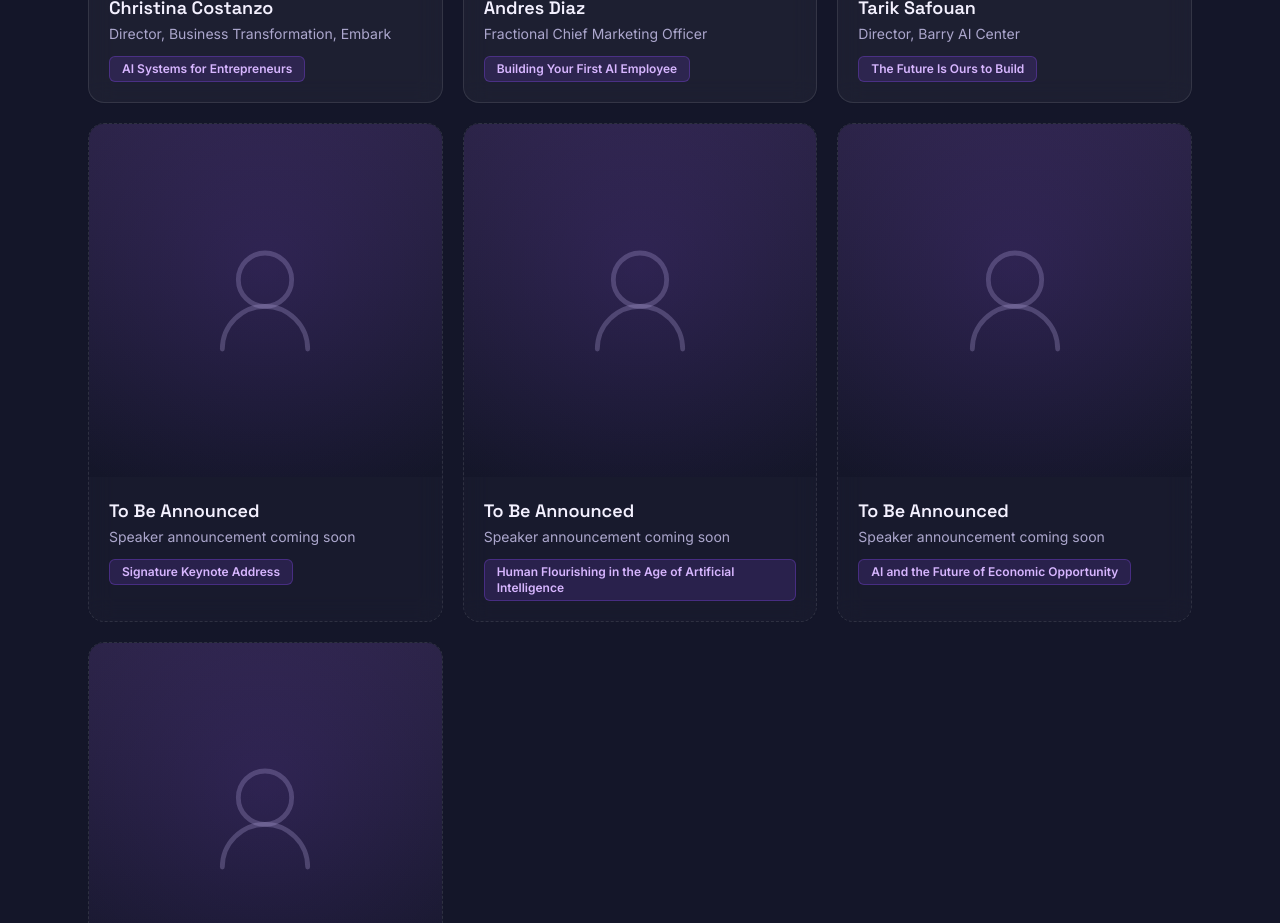
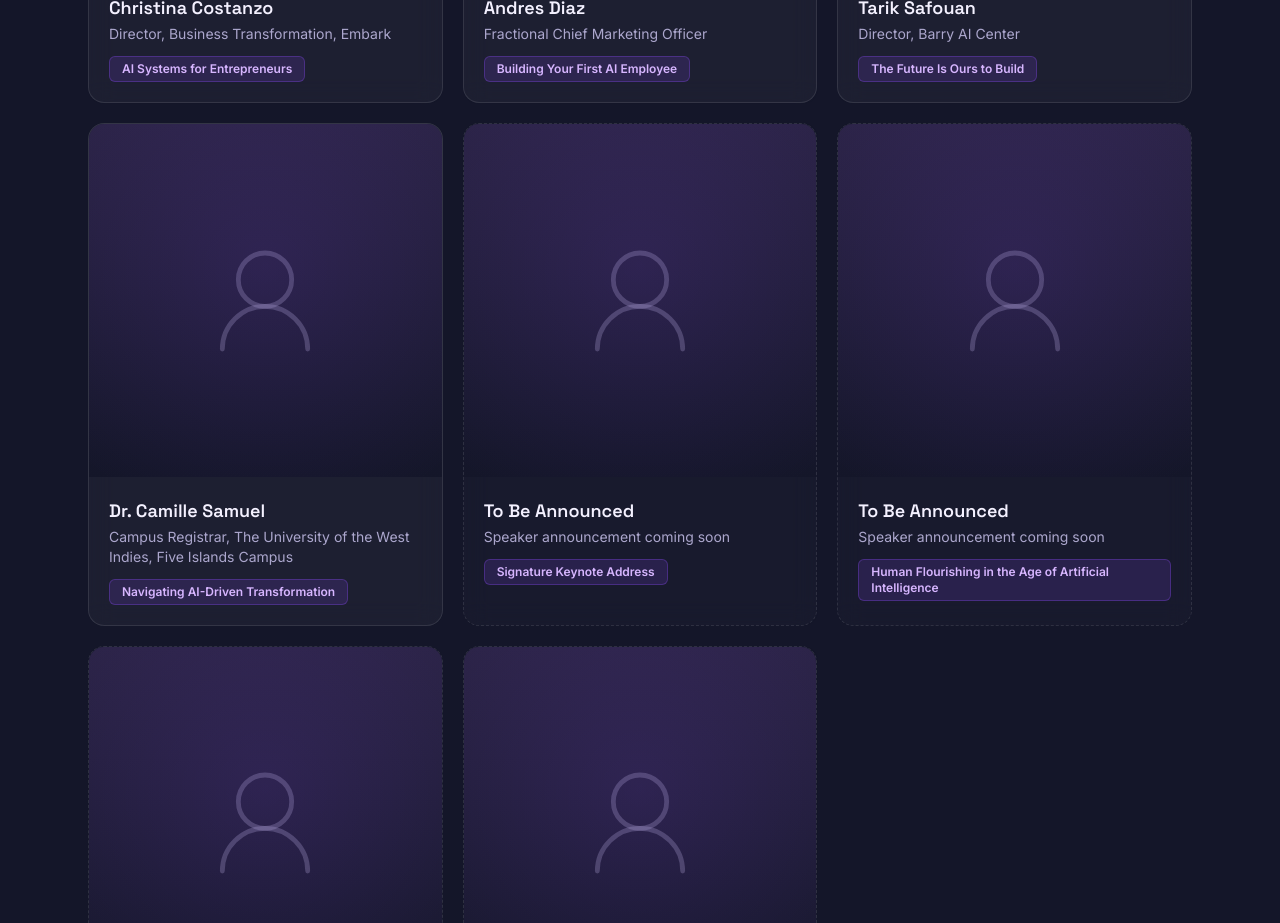
Before and after one commit to TCS-Andres/beoneaisummit, a Next.js app: page / in a window 1280 px wide. Shown: the part 7500-8423 px from the top of the page. Built offline with nearby package versions, Linux system fonts and the light colour scheme.

Commit message:
Add Dr. Camille Samuel to the speaker list
Campus Registrar at The University of the West Indies, Five Islands
Campus, speaking on navigating AI-driven transformation. Headshot and
agenda slot still pending.

Co-Authored-By: Claude Opus 4.8 <noreply@anthropic.com>

```diff
--- a/app/components/Speakers.tsx
+++ b/app/components/Speakers.tsx
@@ -54,6 +54,13 @@ const speakers: Speaker[] = [
     session: "The Future Is Ours to Build",
     photo: "/speakers/tarik-safouan.webp",
     bio: "As Director of Barry University's AI Center, Tarik bridges cutting-edge AI research with practical business applications. He specializes in making AI accessible and actionable for organizations of all sizes.",
+  },
+  {
+    name: "Dr. Camille Samuel",
+    title:
+      "Campus Registrar, The University of the West Indies, Five Islands Campus",
+    session: "Navigating AI-Driven Transformation",
+    bio: "As Campus Registrar at The University of the West Indies, Five Islands Campus, Dr Camille Samuel champions institutional transformation, digital innovation and student success, strengthening systems and creating opportunities that empower the next generation of Caribbean leaders. An experienced higher education administrator and educator, she has led major organisational and digital transformation initiatives across the Caribbean. Her work and research focus on leadership, institutional resilience and the development of robust systems that enable organisations to thrive.",
   },
 ];
 
```
